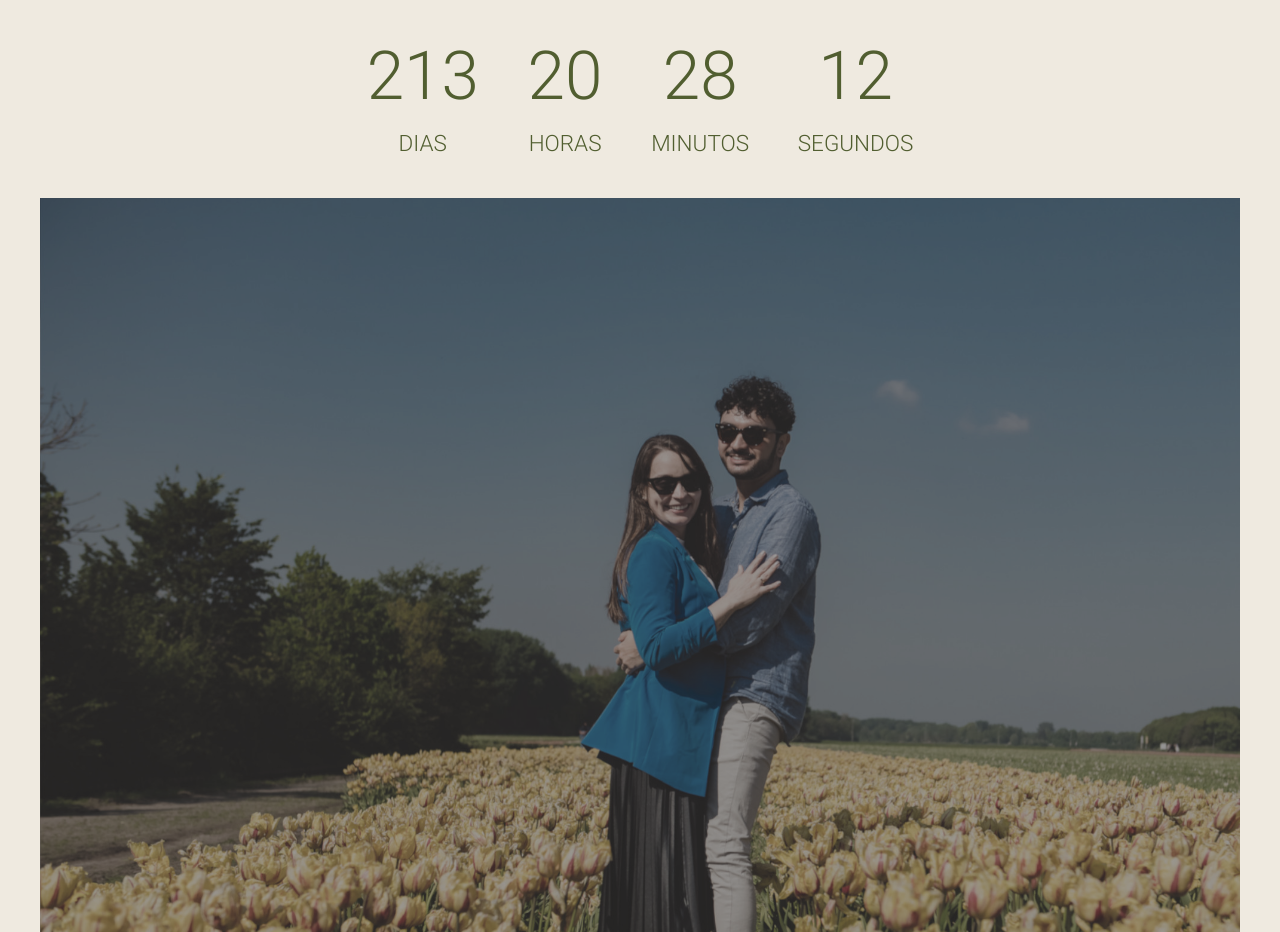
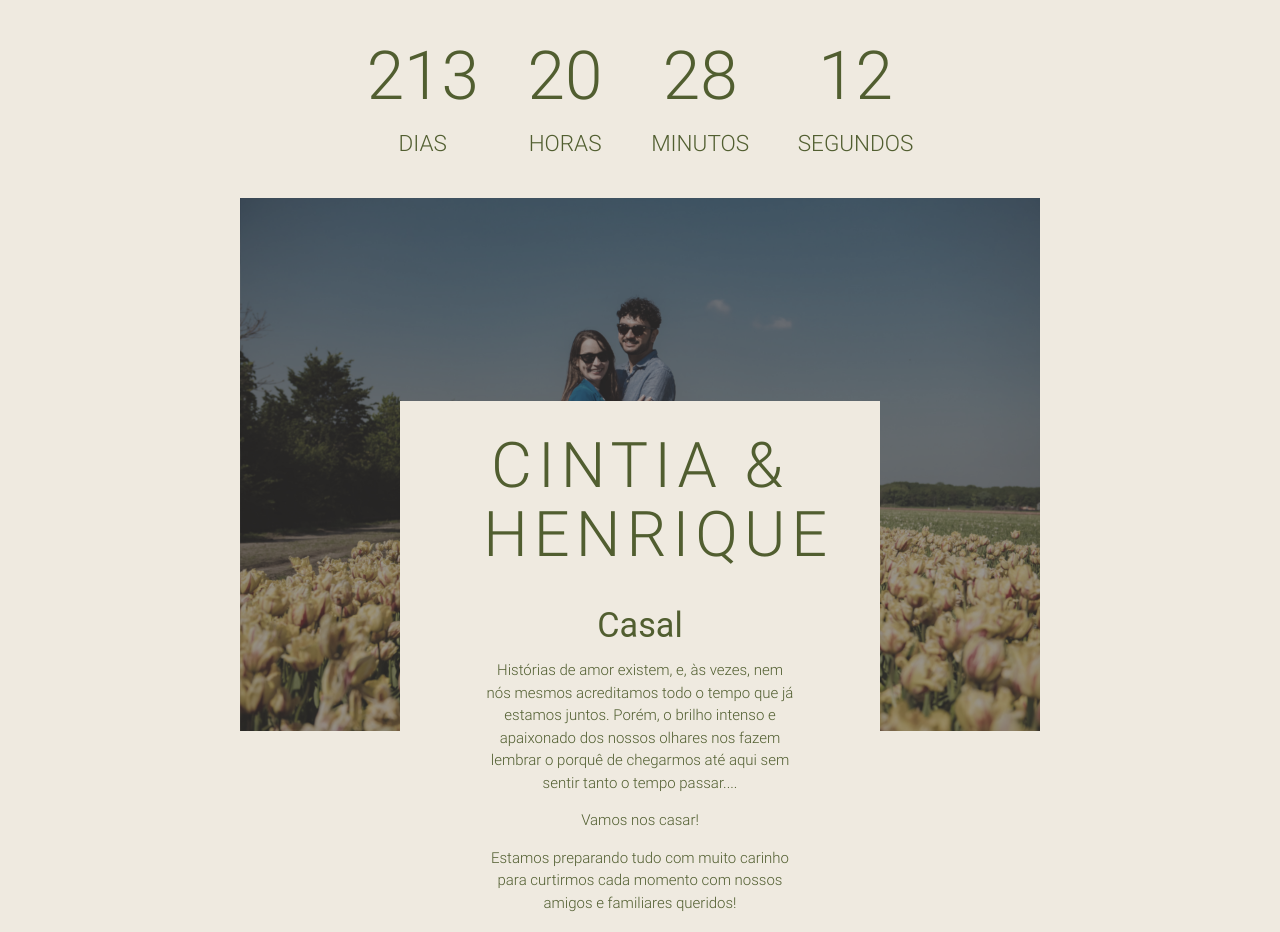
Before and after one commit to cayque/cintia-henrique, a plain HTML site: page index.html in a window 1280 px wide. Shown: the part 2152-3084 px from the top of the page. Drawn offline with Linux system fonts and the light colour scheme; a web font is replaced by a local one.

Commit message:
Ajustes css

```diff
--- a/assets/css/style.css
+++ b/assets/css/style.css
@@ -209,12 +209,10 @@ header h5 {
 
 .frame-foto-color {
 	background: #efeae0;
-	z-index: -99;
 }
 
 .frame-foto {
 	position: relative;
-	z-index: -99;
 	margin-left: 40px;
 	margin-right: 40px;
 	overflow: hidden;
@@ -222,7 +220,8 @@ header h5 {
   }
 
 .frame-foto img {
-	width: 1434px;
+	width: calc(100% - 400px);
+	/* width: 1434px; */
 	margin: auto;
 	display: block;
 	-webkit-filter: grayscale(90%) contrast(50%) brightness(50%);
@@ -239,12 +238,15 @@ header h5 {
 }
 
 .info-frame-center{
+	position: relative;
 	background: #efeae0;
 	color: #515e30;
-	height: 100%;
-	width: 60%;
+	/* height: 100%; */
+	/* width: 1140px; */
+	width: calc(100% - 800px);
 	/* margin: -50px 0px 0px calc((100% - 980px)* 0.5); */
-	margin-top: -17%;
+	/* margin-top: -17%; */
+	top: -330px;
 	margin-left: auto;
     margin-right: auto;
  }
```
